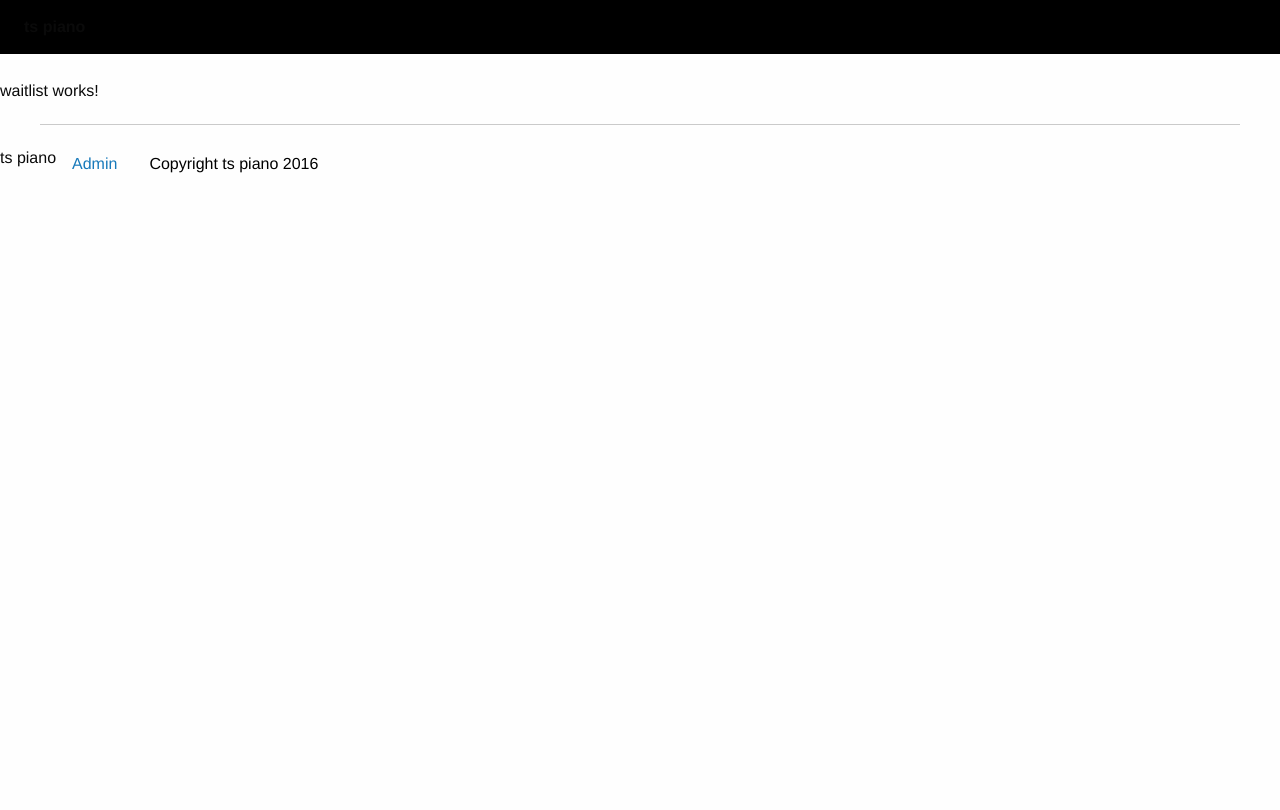
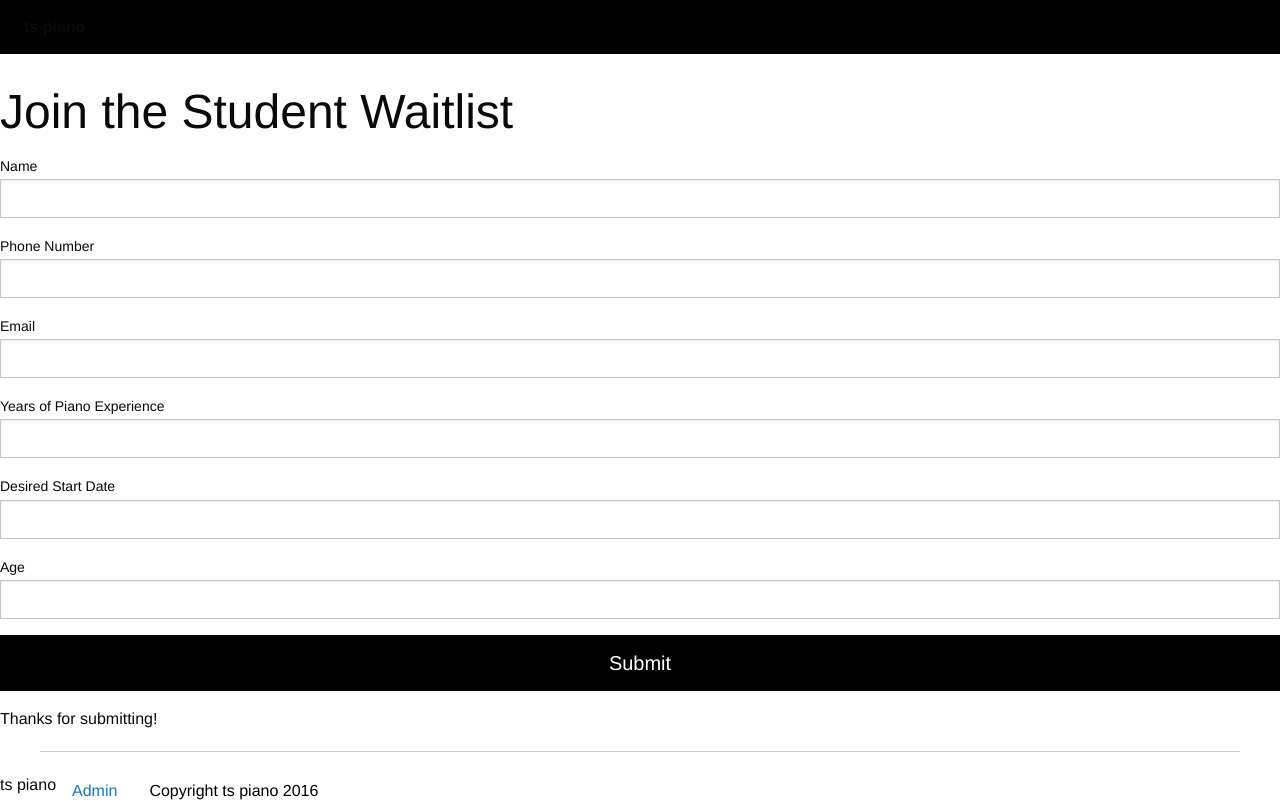
Before and after one commit to joshSummerhays/piano2, an Angular app: page /waitlist in a window 1280 px wide. Built offline with nearby package versions, Linux system fonts and the light colour scheme.

Commit message:
BUILD: waitlist comp.

```diff
--- a/src/app/waitlist/waitlist.component.html
+++ b/src/app/waitlist/waitlist.component.html
@@ -1,7 +1,64 @@
 <app-header></app-header>
 
-<p>
-  waitlist works!
-</p>
+<div class="waitlist-wrap">
+	<h1>Join the Student Waitlist</h1>
+	<form [ngClass]="{'waitlist-show': waitShow}" (ngSubmit)="onSubmit(form)" #form="ngForm">
+		<div>
+			<div class="form-group">
+				<label for="name">Name</label>
+				<input type="text"
+					name="name"
+					class="form-control"
+					id="name"
+					ngModel>
+			</div>
+			<div class="form-group">
+				<label for="phone">Phone Number</label>
+				<input type="text"
+					name="phone"
+					class="form-control"
+					id="phone"
+					ngModel>
+			</div>
+			<div class="form-group">
+				<label for="email">Email</label>
+				<input type="text"
+					name="email"
+					class="form-control"
+					id="email"
+					ngModel>
+			</div>
+			<div class="form-group">
+				<label for="exp">Years of Piano Experience</label>
+				<input type="text"
+					name="exp"
+					class="form-control"
+					id="exp"
+					ngModel>
+			</div>
+			<div class="form-group">
+				<label for="date">Desired Start Date</label>
+				<input type="text"
+					name="date"
+					class="form-control"
+					id="date"
+					ngModel>
+			</div>
+			<div class="form-group">
+				<label for="age">Age</label>
+				<input type="text"
+					name="age"
+					class="form-control"
+					id="age"
+					ngModel>
+			</div>
+		</div>
+		<button (click)="waitChange()" type="submit" class="button large expanded big-button">Submit</button>
+	</form>
+
+	<div [ngClass]="{'waitlist-show': !waitShow}">
+		Thanks for submitting!
+	</div>
+</div>
 
 <app-footer></app-footer>
--- a/src/app/waitlist/waitlist.component.ts
+++ b/src/app/waitlist/waitlist.component.ts
@@ -1,4 +1,5 @@
 import { Component, OnInit } from '@angular/core';
+import { NgForm } from '@angular/forms';
 
 @Component({
   selector: 'app-waitlist',
@@ -6,9 +7,20 @@ import { Component, OnInit } from '@angular/core';
 })
 export class WaitlistComponent implements OnInit {
 
+  waitShow: boolean = false;
+
   constructor() { }
 
   ngOnInit() {
+    window.scrollTo(0, 0);
+  }
+
+  onSubmit(form: NgForm) {
+    console.log(form);
+  }
+
+  waitChange () {
+    this.waitShow = !this.waitShow;
   }
 
 }
--- /dev/null
+++ b/src/assets/component-styles/_waitlist.scss
@@ -0,0 +1,10 @@
+.waitlist-wrap {
+    padding: 10px;
+    display: block;
+    margin: auto;
+    max-width: 1170px;
+
+    .waitlist-show {
+        display: none;
+    }
+}
```
